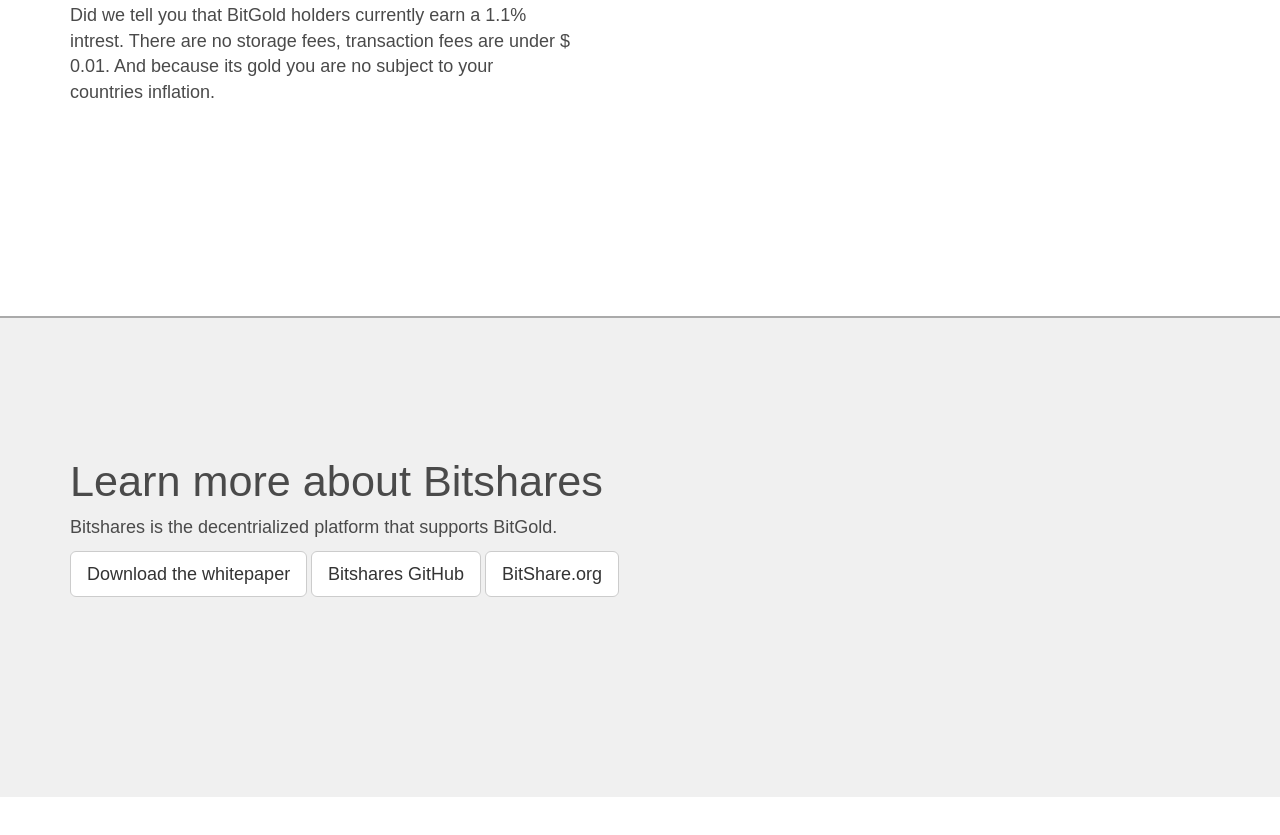
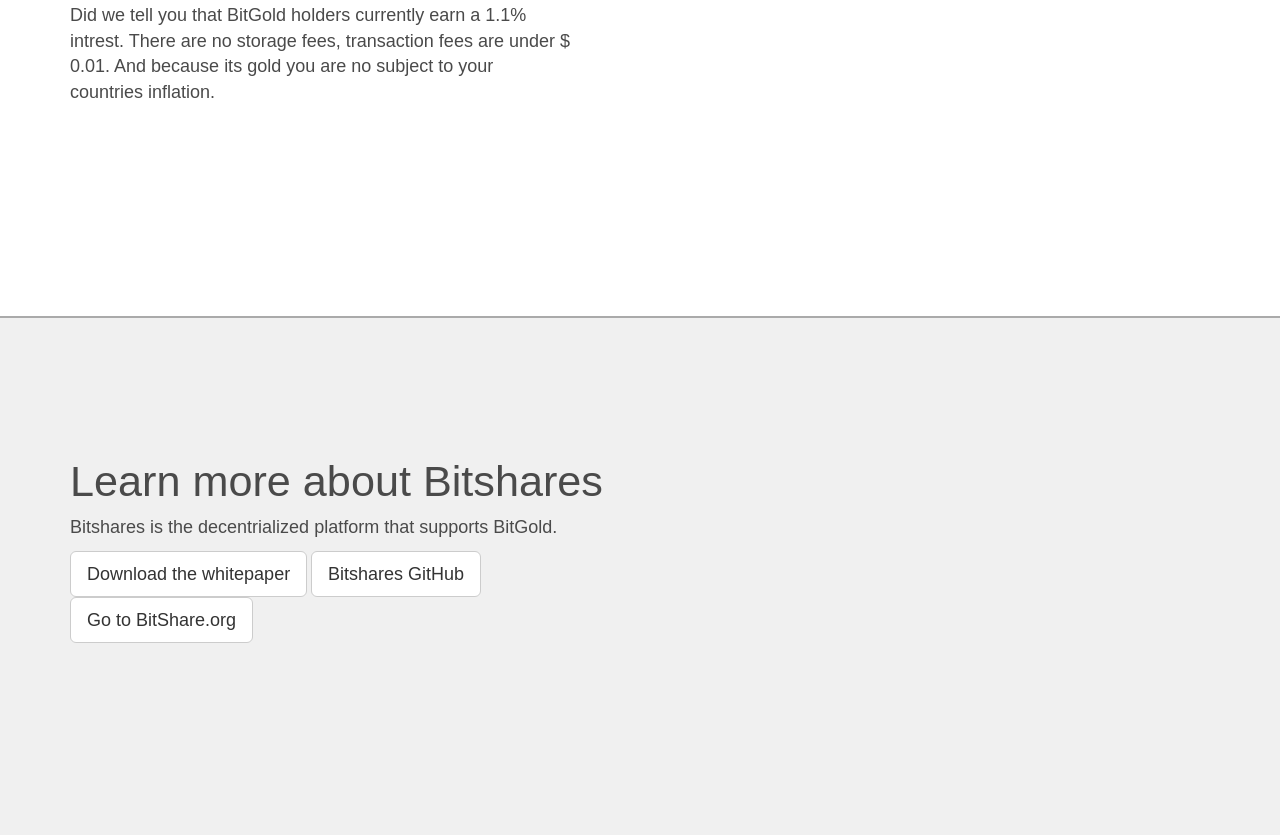
Before and after one commit to kaibakker/whatisbitgold.com, a plain HTML site: page index.html in a window 1280 px wide. Shown: the part 1308-2143 px from the top of the page. Before the commit the page ends 2105 px from the top, so only its background shows below. Drawn offline with nearby package versions, Linux system fonts and the light colour scheme.

Commit message:
fixed bitshares.org link

```diff
--- a/index.html
+++ b/index.html
@@ -119,7 +119,7 @@
 				<p>Bitshares is the decentrialized platform that supports BitGold.</p>
 				<a class="btn btn-lg btn-default" href="whitepaper.pdf">Download the whitepaper</a>
 				<a class="btn btn-lg btn-default" href="https://github.com/bitshares/">Bitshares GitHub</a>
-				<a class="btn btn-lg btn-default" href="http://whatisbitusd.com/tutorials/">BitShare.org</a>
+				<a class="btn btn-lg btn-default" href="http://bitshares.org">Go to BitShare.org</a>
 			</div>
 		</div>
 	</section>
```
Also changed, not shown: 1 other file.
